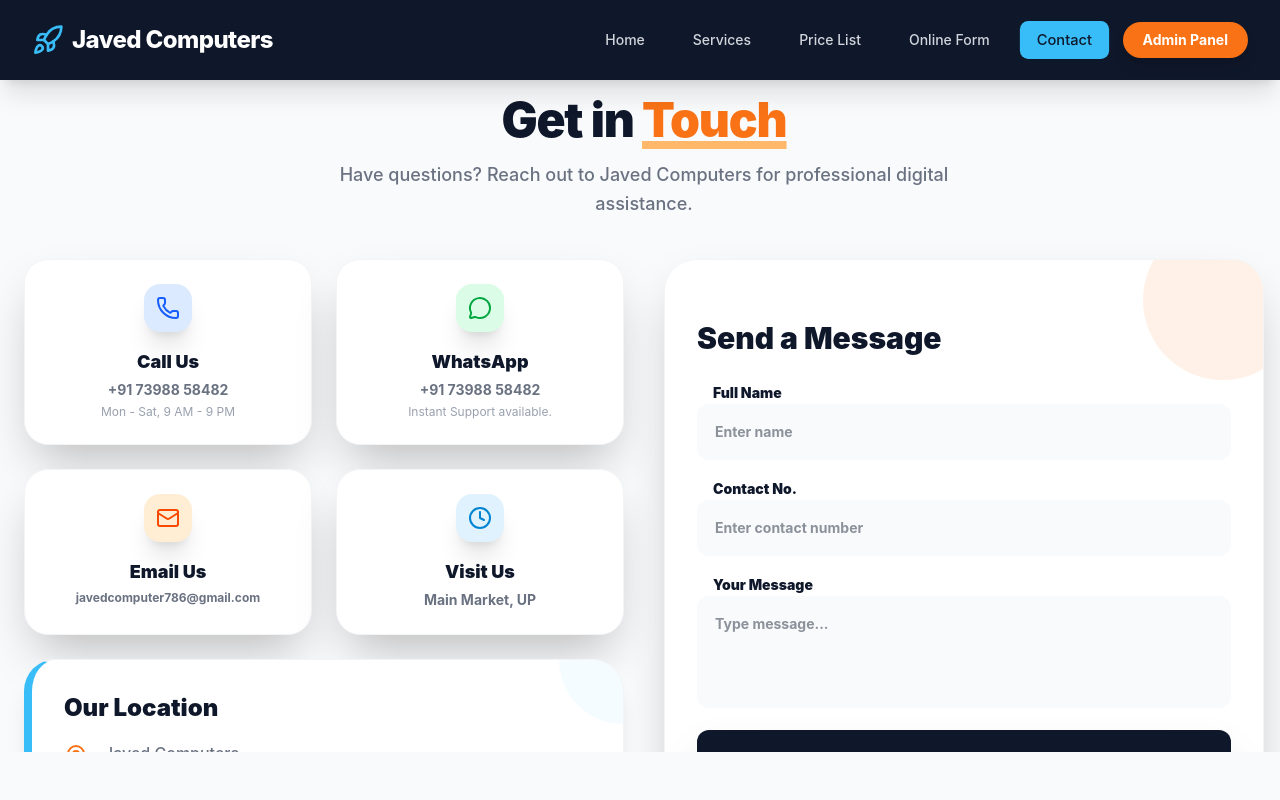
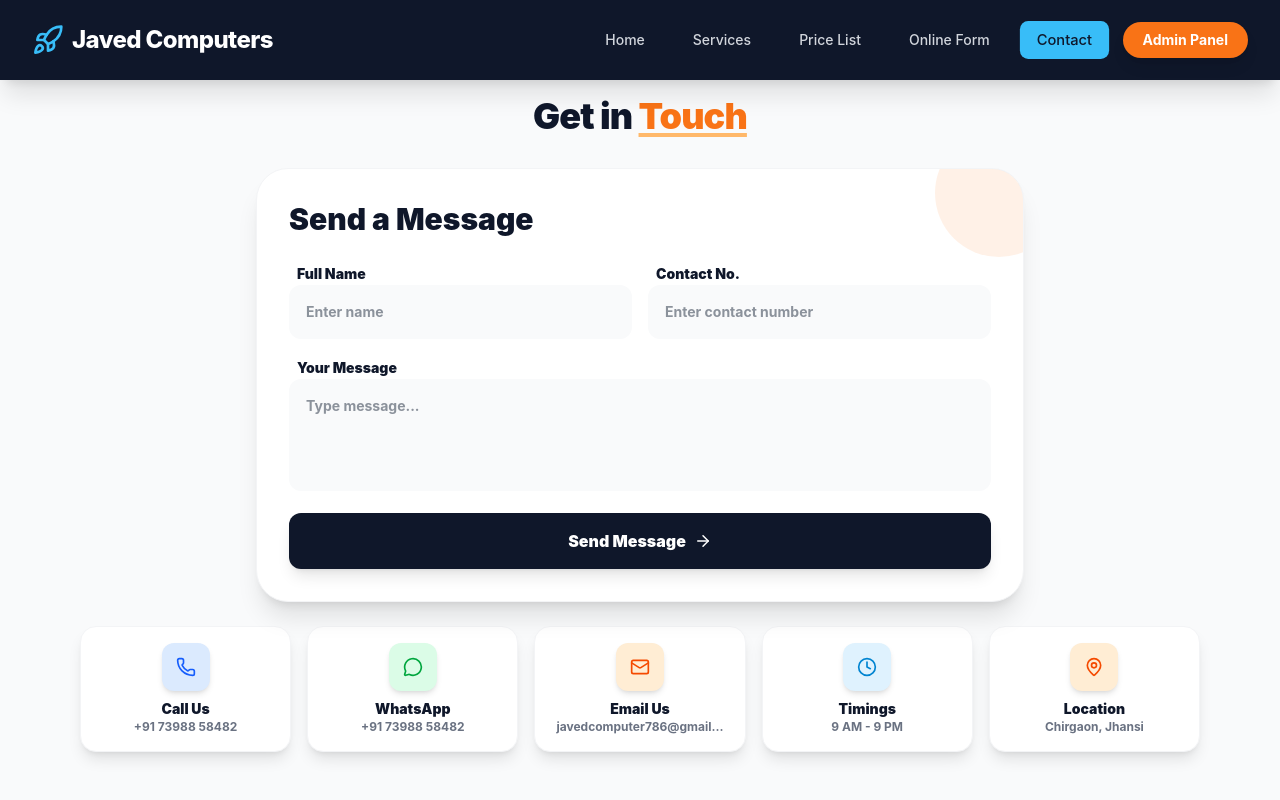
Before and after one commit to khanayaz625/cyber-frontend, a React (Vite) app: page /contact in a window 1280 px wide. Shown: the top 800 px of the page. Built offline with nearby package versions, Linux system fonts and the light colour scheme.

Commit message:
feat: redesign Contact layout with form on top and details on bottom in 100vh

```diff
--- a/src/pages/Contact.jsx
+++ b/src/pages/Contact.jsx
@@ -16,103 +16,97 @@ const Contact = () => {
     }
   }, [searchParams]);
   return (
-    <div className="bg-gray-50 h-screen flex flex-col justify-center pt-24 pb-12 overflow-hidden">
-      <div className="max-w-7xl mx-auto px-6 w-full max-h-[90vh] overflow-y-auto custom-scrollbar pr-4">
-        <header className="mb-10 text-center">
-          <h1 className="text-4xl lg:text-5xl font-black text-primary mb-4 tracking-tight">Get in <span className="text-accent underline decoration-orange-300 decoration-8 underline-offset-4">Touch</span></h1>
-          <p className="text-gray-500 text-base md:text-lg font-medium max-w-2xl mx-auto leading-relaxed">Have questions? Reach out to Javed Computers for professional digital assistance.</p>
+    <div className="bg-gray-50 h-screen flex flex-col pt-24 pb-6 overflow-hidden">
+      <div className="max-w-6xl mx-auto px-4 w-full h-full flex flex-col justify-between">
+        <header className="mb-2 text-center shrink-0">
+          <h1 className="text-3xl md:text-4xl font-black text-primary tracking-tight">Get in <span className="text-accent underline decoration-orange-300 decoration-4 underline-offset-4">Touch</span></h1>
         </header>
 
-        <div className="grid grid-cols-1 lg:grid-cols-2 gap-10 items-stretch">
+        <div className="flex-1 flex flex-col space-y-4 md:space-y-6 justify-center">
+            {/* Form Upper */}
             <motion.div
-            initial={{ x: -50, opacity: 0 }}
-            animate={{ x: 0, opacity: 1 }}
-            className="space-y-6 flex flex-col justify-between"
+            initial={{ y: -20, opacity: 0 }}
+            animate={{ y: 0, opacity: 1 }}
+            className="flex flex-col justify-center shrink-0"
             >
-            <div className="grid grid-cols-1 sm:grid-cols-2 gap-6">
-              <div className="bg-white p-6 rounded-3xl shadow-2xl border border-gray-100 flex flex-col items-center text-center group hover:bg-primary transition-all duration-300">
-                <div className="w-12 h-12 bg-blue-100 text-blue-600 rounded-2xl flex items-center justify-center mb-4 shadow-xl group-hover:bg-white transition-colors">
-                  <Phone size={24} />
+                <div className="bg-white p-6 md:p-8 rounded-[2rem] shadow-xl border border-gray-100 max-w-3xl mx-auto w-full relative overflow-hidden">
+                    <div className="absolute -top-10 -right-10 w-32 h-32 bg-accent/10 rounded-full"></div>
+                    <h2 className="text-2xl md:text-3xl font-black text-primary mb-4 md:mb-6">Send a Message</h2>
+                    <form className="space-y-3 md:space-y-4">
+                        <div className="grid grid-cols-1 md:grid-cols-2 gap-3 md:gap-4">
+                            <div className="space-y-1">
+                                <label className="text-primary font-black ml-2 text-xs md:text-sm">Full Name</label>
+                                <input value={name} onChange={e => setName(e.target.value)} className="w-full bg-gray-50 border border-transparent focus:border-secondary outline-none rounded-xl p-3 md:p-4 font-bold transition-all text-xs md:text-sm" placeholder="Enter name" />
                             </div>
-                <h3 className="text-lg font-black text-primary mb-1 group-hover:text-white">Call Us</h3>
-                <a href="tel:7398858482" className="text-gray-500 text-sm font-bold group-hover:text-blue-200 outline-none">+91 73988 58482</a>
-                <p className="text-gray-400 text-xs mt-1 group-hover:text-blue-300">Mon - Sat, 9 AM - 9 PM</p>
-              </div>
-
-              <div className="bg-white p-6 rounded-3xl shadow-2xl border border-gray-100 flex flex-col items-center text-center group hover:bg-green-600 transition-all duration-300">
-                <div className="w-12 h-12 bg-green-100 text-green-600 rounded-2xl flex items-center justify-center mb-4 shadow-xl group-hover:bg-white transition-colors">
-                  <MessageCircle size={24} />
-                </div>
-                <h3 className="text-lg font-black text-primary mb-1 group-hover:text-white transition-all">WhatsApp</h3>
-                <a href="https://wa.me/917398858482" target="_blank" rel="noreferrer" className="text-gray-500 text-sm font-bold group-hover:text-green-100 transition-all outline-none">+91 73988 58482</a>
-                <p className="text-gray-400 text-xs mt-1 group-hover:text-green-200 transition-all">Instant Support available.</p>
-              </div>
-
-              <div className="bg-white p-6 rounded-3xl shadow-2xl border border-gray-100 flex flex-col items-center text-center group hover:bg-orange-500 transition-all duration-300">
-                <div className="w-12 h-12 bg-orange-100 text-orange-600 rounded-2xl flex items-center justify-center mb-4 shadow-xl group-hover:bg-white transition-colors">
-                  <Mail size={24} />
-                </div>
-                <h3 className="text-lg font-black text-primary mb-1 group-hover:text-white">Email Us</h3>
-                <a href="mailto:javedcomputer786@gmail.com" className="text-gray-500 font-bold group-hover:text-orange-100 outline-none text-xs break-all">javedcomputer786@gmail.com</a>
-              </div>
-
-              <div className="bg-white p-6 rounded-3xl shadow-2xl border border-gray-100 flex flex-col items-center text-center group hover:bg-secondary transition-all duration-300">
-                <div className="w-12 h-12 bg-sky-100 text-sky-600 rounded-2xl flex items-center justify-center mb-4 shadow-xl group-hover:bg-white transition-colors">
-                  <Clock size={24} />
-                </div>
-                <h3 className="text-lg font-black text-primary mb-1 group-hover:text-white">Visit Us</h3>
-                <a href="https://maps.app.goo.gl/ZZQNQoVBeV3S97n2A" target="_blank" rel="noreferrer" className="text-gray-500 text-sm font-bold group-hover:text-sky-100 outline-none">Main Market, UP</a>
+                            <div className="space-y-1">
+                                <label className="text-primary font-black ml-2 text-xs md:text-sm">Contact No.</label>
+                                <input value={contactNo} onChange={e => setContactNo(e.target.value)} type="tel" className="w-full bg-gray-50 border border-transparent focus:border-secondary outline-none rounded-xl p-3 md:p-4 font-bold transition-all text-xs md:text-sm" placeholder="Enter contact number" />
                             </div>
                         </div>
-
-            <div className="bg-white p-8 rounded-[2rem] shadow-xl border border-gray-100 border-l-8 border-l-secondary relative overflow-hidden">
-                <div className="absolute top-0 right-0 w-32 h-32 bg-secondary/5 rounded-full -mr-16 -mt-16"></div>
-                <h4 className="text-2xl font-black text-primary mb-4">Our Location</h4>
-                <div className="flex items-start space-x-4">
-                    <MapPin className="text-accent shrink-0 mt-1" size={24} />
-                    <p className="text-base font-medium text-gray-500 leading-relaxed">
-                        Javed Computers, <br />
-                        Nagar Palika Ke Pass, Main Road, <br />
-                        Chirgaon, Dist Jhansi - 284301
-                    </p>
-                </div>
-            </div>
-          </motion.div>
-
-          <motion.div
-            initial={{ x: 50, opacity: 0 }}
-            animate={{ x: 0, opacity: 1 }}
-            className="flex flex-col h-full"
-          >
-            <div className="bg-white p-8 rounded-[2rem] shadow-2xl border border-gray-100 h-full relative overflow-hidden flex flex-col justify-center">
-                <div className="absolute -top-10 -right-10 w-40 h-40 bg-accent/10 rounded-full"></div>
-                <h2 className="text-3xl font-black text-primary mb-6">Send a Message</h2>
-                <form className="space-y-4">
                         <div className="space-y-1">
-                        <label className="text-primary font-black ml-4 text-sm">Full Name</label>
-                        <input value={name} onChange={e => setName(e.target.value)} className="w-full bg-gray-50 border-2 border-transparent focus:border-secondary outline-none rounded-xl p-4 font-bold transition-all text-sm" placeholder="Enter name" />
-                    </div>
-                    <div className="space-y-1">
-                        <label className="text-primary font-black ml-4 text-sm">Contact No.</label>
-                        <input value={contactNo} onChange={e => setContactNo(e.target.value)} type="tel" className="w-full bg-gray-50 border-2 border-transparent focus:border-secondary outline-none rounded-xl p-4 font-bold transition-all text-sm" placeholder="Enter contact number" />
-                    </div>
-                    <div className="space-y-1">
-                        <label className="text-primary font-black ml-4 text-sm">Your Message</label>
+                            <label className="text-primary font-black ml-2 text-xs md:text-sm">Your Message</label>
                             <textarea
                                 value={message}
                                 onChange={(e) => setMessage(e.target.value)}
-                            className="w-full bg-gray-50 border-2 border-transparent focus:border-secondary outline-none rounded-xl p-4 font-bold transition-all h-28 text-sm resize-none custom-scrollbar"
+                                className="w-full bg-gray-50 border border-transparent focus:border-secondary outline-none rounded-xl p-3 md:p-4 font-bold transition-all h-20 md:h-28 text-xs md:text-sm resize-none"
                                 placeholder="Type message..."
                             />
                         </div>
                         <button type="button" onClick={() => {
                             const text = `Hi Javed Computers,\n\nName: ${name}\nContact: ${contactNo}\n\nMessage: ${message}`;
                             window.open(`https://wa.me/917398858482?text=${encodeURIComponent(text)}`, '_blank');
-                    }} className="bg-primary text-white w-full py-4 mt-2 rounded-xl text-lg font-black shadow-2xl hover:bg-gray-800 transition-all flex items-center justify-center space-x-3">
+                        }} className="bg-primary text-white w-full py-3 md:py-4 mt-2 rounded-xl text-sm md:text-base font-black shadow-lg hover:bg-gray-800 transition-all flex items-center justify-center space-x-2">
                             <span>Send Message</span>
-                        <ArrowRight size={20} />
+                            <ArrowRight size={18} />
                         </button>
                     </form>
+                </div>
+            </motion.div>
+
+            {/* Contact Details Lower */}
+            <motion.div
+                initial={{ y: 20, opacity: 0 }}
+                animate={{ y: 0, opacity: 1 }}
+                className="grid grid-cols-2 lg:grid-cols-5 gap-3 md:gap-4 shrink-0 max-w-6xl mx-auto w-full"
+            >
+              <div className="bg-white p-3 md:p-4 rounded-2xl shadow-lg border border-gray-100 flex flex-col items-center text-center group hover:bg-primary transition-all duration-300">
+                <div className="w-10 h-10 md:w-12 md:h-12 bg-blue-100 text-blue-600 rounded-xl flex items-center justify-center mb-2 shadow-md group-hover:bg-white transition-colors">
+                  <Phone size={20} />
+                </div>
+                <h3 className="text-xs md:text-sm font-black text-primary group-hover:text-white">Call Us</h3>
+                <a href="tel:7398858482" className="text-gray-500 text-[10px] md:text-xs font-bold group-hover:text-blue-200">+91 73988 58482</a>
+              </div>
+
+              <div className="bg-white p-3 md:p-4 rounded-2xl shadow-lg border border-gray-100 flex flex-col items-center text-center group hover:bg-green-600 transition-all duration-300">
+                <div className="w-10 h-10 md:w-12 md:h-12 bg-green-100 text-green-600 rounded-xl flex items-center justify-center mb-2 shadow-md group-hover:bg-white transition-colors">
+                  <MessageCircle size={20} />
+                </div>
+                <h3 className="text-xs md:text-sm font-black text-primary group-hover:text-white">WhatsApp</h3>
+                <a href="https://wa.me/917398858482" target="_blank" rel="noreferrer" className="text-gray-500 text-[10px] md:text-xs font-bold group-hover:text-green-100">+91 73988 58482</a>
+              </div>
+
+              <div className="bg-white p-3 md:p-4 rounded-2xl shadow-lg border border-gray-100 flex flex-col items-center text-center group hover:bg-orange-500 transition-all duration-300">
+                <div className="w-10 h-10 md:w-12 md:h-12 bg-orange-100 text-orange-600 rounded-xl flex items-center justify-center mb-2 shadow-md group-hover:bg-white transition-colors">
+                  <Mail size={20} />
+                </div>
+                <h3 className="text-xs md:text-sm font-black text-primary group-hover:text-white">Email Us</h3>
+                <a href="mailto:javedcomputer786@gmail.com" className="text-gray-500 text-[10px] md:text-xs font-bold group-hover:text-orange-100 truncate w-full px-1" title="javedcomputer786@gmail.com">javedcomputer786@gmail...</a>
+              </div>
+
+              <div className="bg-white p-3 md:p-4 rounded-2xl shadow-lg border border-gray-100 flex flex-col items-center text-center group hover:bg-secondary transition-all duration-300">
+                <div className="w-10 h-10 md:w-12 md:h-12 bg-sky-100 text-sky-600 rounded-xl flex items-center justify-center mb-2 shadow-md group-hover:bg-white transition-colors">
+                  <Clock size={20} />
+                </div>
+                <h3 className="text-xs md:text-sm font-black text-primary group-hover:text-white">Timings</h3>
+                <span className="text-gray-500 text-[10px] md:text-xs font-bold group-hover:text-sky-100">9 AM - 9 PM</span>
+              </div>
+
+              <div className="bg-white p-3 md:p-4 rounded-2xl shadow-lg border border-gray-100 flex flex-col items-center text-center group col-span-2 lg:col-span-1 hover:bg-accent transition-all duration-300">
+                <div className="w-10 h-10 md:w-12 md:h-12 bg-orange-100 text-orange-600 rounded-xl flex items-center justify-center mb-2 shadow-md group-hover:bg-white transition-colors">
+                  <MapPin size={20} />
+                </div>
+                <h3 className="text-xs md:text-sm font-black text-primary group-hover:text-white">Location</h3>
+                <a href="https://maps.app.goo.gl/ZZQNQoVBeV3S97n2A" target="_blank" rel="noreferrer" className="text-gray-500 text-[10px] md:text-xs font-bold group-hover:text-orange-100">Chirgaon, Jhansi</a>
               </div>
             </motion.div>
         </div>
```
Lines whose indentation alone changed are shown as unchanged.
